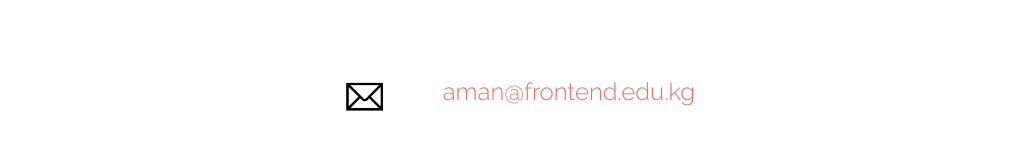
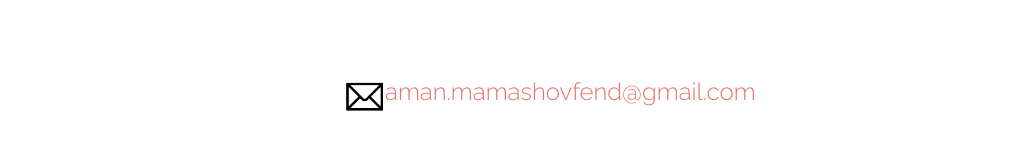
Before and after one commit to Aman009006/Portfolio, a plain HTML site: page previews/Clean/index.html in a window 1280 px wide. Shown: the part 4709-4864 px from the top of the page, without its empty margins (120-1139 px from the left). Drawn offline with Linux system fonts and the light colour scheme; a web font is replaced by a local one.

Commit message:
fix-mail

```diff
--- a/previews/Clean/index.html
+++ b/previews/Clean/index.html
@@ -444,7 +444,7 @@
 
 				<div class="col-sm-6 col-sm-offset-3">
 
-				<a   href="mailto:aman@frontend.edu.kg" class="links__"><img class="links__img" src="./assets/mail.png" alt=""><p class="links__title">aman@frontend.edu.kg</p></a>
+				<a   href="mailto:aman.mamashovfend@gmail.com" class="links__"><img class="links__img" src="./assets/mail.png" alt=""><p class="links__title">aman.mamashovfend@gmail.com</p></a>
 				<a 	 href="tel:+996509155155" class="links__"><img class="links__img" src="./assets/phone.png" alt=""><p class="links__title">+996 509-155-155</p></a>
 				<a target="_blank" href="https://github.com/Aman009006" class="links__"><img class="links__img" src="./assets/git.png" alt=""><p class="links__title">Aman009006</p></a>
 				<a target="_blank" href="https://www.instagram.com/32sssssss/" class="links__"><img class="links__img" src="./assets/inst.png" alt=""><p class="links__title">Instagram</p></a>
```
